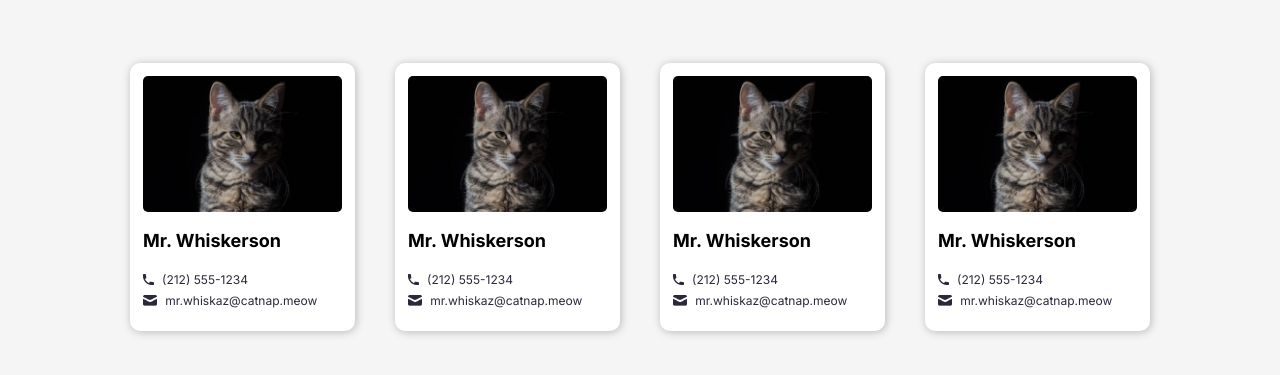
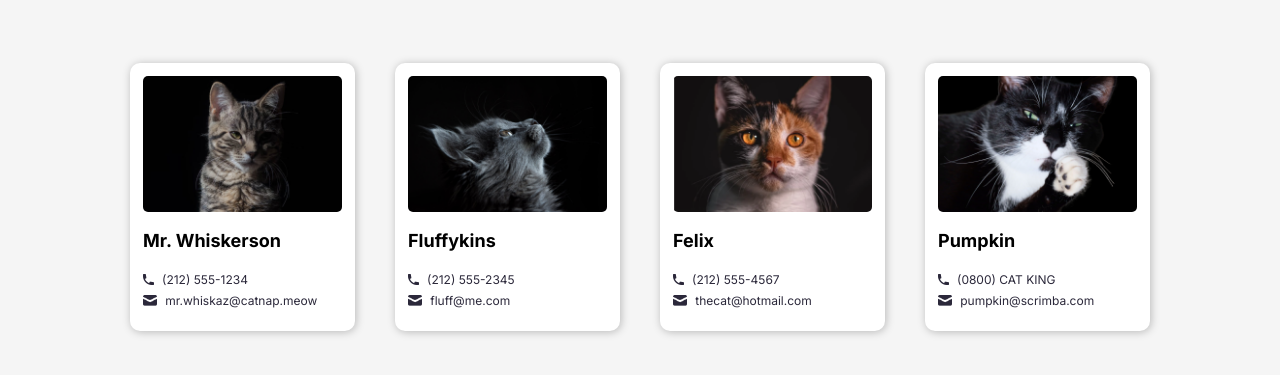
Before and after one commit to timmyd4/Data-Driven-React, a React (Vite) app: page / in a window 1280 px wide. Shown: the part 203-578 px from the top of the page. Built offline with nearby package versions, Linux system fonts and the light colour scheme.

Commit message:
finished destructring

```diff
--- a/Challenges/Ch7/Ch7Contact.jsx
+++ b/Challenges/Ch7/Ch7Contact.jsx
@@ -1,26 +1,25 @@
-export default function ContactCard(whatever)
+export default function ContactCard({img, name, phone, email})
 {
-    console.log(whatever);
     return (
         <article className="contact-card">
                 <img
-                    src="./images-Ch5/mr-whiskerson.png"
+                    src={img}
                     alt="Photo of Mr. Whiskerson"
                 />
-                <h3>Mr. Whiskerson</h3>
+                <h3>{name}</h3>
                 <div className="info-group">
                     <img
                         src="./images-Ch5/phone-icon.png"
                         alt="phone icon"
                     />
-                    <p>(212) 555-1234</p>
+                    <p>{phone}</p>
                 </div>
                 <div className="info-group">
                     <img
                         src="./images-Ch5/mail-icon.png"
                         alt="mail icon"
                     />
-                    <p>mr.whiskaz@catnap.meow</p>
+                    <p>{email}</p>
                 </div>
             </article>
     )
--- a/index.jsx
+++ b/index.jsx
@@ -1,17 +1,19 @@
 // //Challenge One
 // import "./Challenges/Ch1/Ch1a.jsx";
+
 // //Challenge Two
 // import "./Challenges/Ch2/Ch2a.jsx";
+
 // //Challenge Four
 // import "./Challenges/Ch4/Ch4a.jsx";
 // import "./Challenges/Ch4/Ch4b.jsx";
+
 // //Challenge Five
 // import Ch5 from "./Challenges/Ch5/Ch5App.jsx";
 // import ReactDOM from "react-dom/client";
+// ReactDOM.createRoot(document.querySelector("#root")).render(<Ch5/>);
 
-// ReactDOM.createRoot(document.querySelector("#root")).render(<Ch5/>);
 //Challenge Seven
 import Ch7 from "./Challenges/Ch7/Ch7App.jsx";
 import ReactDOM from "react-dom/client";
-
 ReactDOM.createRoot(document.querySelector("#root")).render(<Ch7/>);
```
